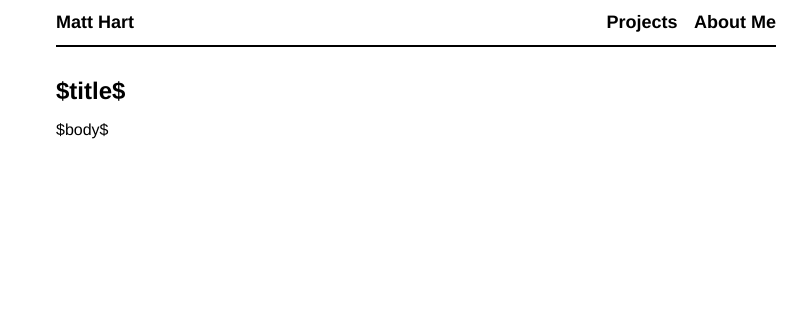
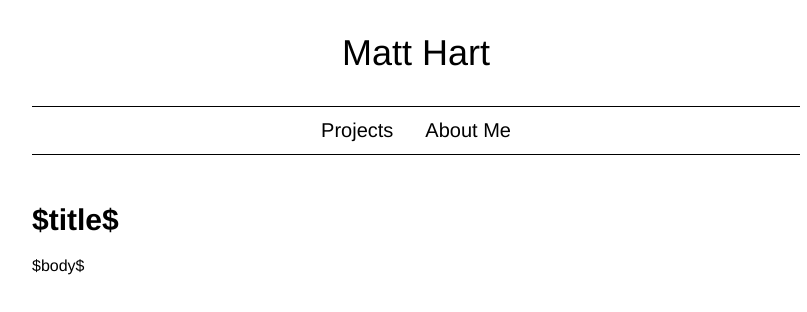
Before and after one commit to mjhart/website, a plain HTML site: page templates/default.html in a window 1280 px wide. Shown: the whole page, without its empty margins (224-1031 px from the left). Drawn offline with Linux system fonts and the light colour scheme.

Commit message:
Restyled

```diff
--- a/css/default.css
+++ b/css/default.css
@@ -1,46 +1,84 @@
 html {
   font-family: 'helvetica neue', helvetica, sans-serif;
-  font-size: 62.5%;
+  --text-sm: 0.875rem;
+  --text-base: 1rem;
+  --text-lg: 1.125rem;
+  --text-xl: 1.25rem;
+  --text-2xl: 1.5rem;
+  --text-3xl: 1.875rem;
+  --text-4xl: 2.25rem;
+  --font-medium: 500;
+  --font-semibold: 600;
+  --font-bold: 700;
+  --gray-700: #4a5568;
 }
 
 body {
-  font-size: 1.6rem;
+  font-size: var(--text-base);
   color: #000;
-  max-width: 72rem;
+  max-width: 768px;
   margin: 0 auto;
   padding-right: 1rem;
   padding-left: 1rem;
 }
 
 header {
-  border-bottom: 0.2rem solid #000;
+  display: flex;
+  flex-direction: column;
+  justify-content: space-between;
+  align-items: center;
+  margin-bottom: 2rem;
 }
 
-nav {
-  text-align: right;
+.logo {
+  padding: 1rem;
 }
 
-nav a {
-  font-size: 1.8rem;
-  font-weight: bold;
+.logo a {
+  font-size: var(--text-3xl);
+}
+
+header a {
   color: black;
   text-decoration: none;
 }
 
-footer {
-  margin-top: 3rem;
-  padding: 1.2rem 0;
-  border-top: 0.2rem solid #000;
-  font-size: 1.2rem;
-  color: #555;
+nav {
+  border-bottom:0.1rem solid #000;
+  border-top: 0.1rem solid #000;
+  padding: 0.75rem 0;
+  display: flex;
+  justify-content: center;
+  width: 100%;
+ }
+
+
+nav a {
+  font-size: var(--text-xl);
+  margin-right: 2rem;
+}
+
+nav a:last-child {
+  margin-right: 0;
+}
+
+nav a:hover {
+  color: var(--gray-700);
 }
 
 h1 {
-  font-size: 2.4rem;
+  font-size: var(--text-3xl);
+  font-weight: var(--font-bold);
 }
 
 h2 {
-  font-size: 2rem;
+  font-size: var(--text-2xl);
+  font-weight: var(--font-bold);
+}
+
+h3 {
+  font-size: var(--text-lg);
+  font-weight: var(--font-bold);
 }
 
 p {
@@ -48,15 +86,9 @@ p {
 }
 
 article .header {
-  font-size: 1.4rem;
+  font-size: var(--text-sm);
   font-style: italic;
-  color: #555;
-}
-
-.logo a {
-  font-weight: bold;
-  color: #000;
-  text-decoration: none;
+  color: var(--gray-700);
 }
 
 pre, code {
@@ -88,80 +120,16 @@ pre {
   border-radius: 0.3rem;
 }
 
-@media (max-width: 319px) {
+@media (min-width: 640px) {
+  .logo {
+    padding: 2rem;
+  }
+
+  .logo a {
+    font-size: var(--text-4xl);
+  }
+
   header {
-    margin: 4.2rem 0;
-  }
-  nav {
-    margin: 0 auto 3rem;
-    text-align: center;
-  }
-  footer {
-    text-align: center;
-  }
-  .logo {
-    text-align: center;
-    margin: 1rem auto 3rem;
-  }
-  .logo a {
-    font-size: 2.4rem;
-  }
-  nav a {
-    display: block;
-    line-height: 1.6;
+    margin-bottom: 3rem;
   }
 }
-
-@media (min-width: 320px) {
-  header {
-    margin: 4.2rem 0;
-  }
-  nav {
-    margin: 0 auto 3rem;
-    text-align: center;
-  }
-  footer {
-    text-align: center;
-  }
-  .logo {
-    text-align: center;
-    margin: 1rem auto 3rem;
-  }
-  .logo a {
-    font-size: 2.4rem;
-  }
-  nav a {
-    display: inline;
-    margin: 0 0.6rem;
-  }
-}
-
-@media (min-width: 640px) {
-  body {
-    padding-left: 1.5rem;
-    padding-right: 1.5rem;
-  }
-  header {
-    margin: 0 0 3rem;
-    padding: 1.2rem 0;
-  }
-  nav {
-    margin: 0;
-    text-align: right;
-  }
-  nav a {
-    margin: 0 0 0 1.2rem;
-    display: inline;
-  }
-  footer {
-    text-align: right;
-  }
-  .logo {
-    margin: 0;
-    text-align: left;
-  }
-  .logo a {
-    float: left;
-    font-size: 1.8rem;
-  }
-}
```
